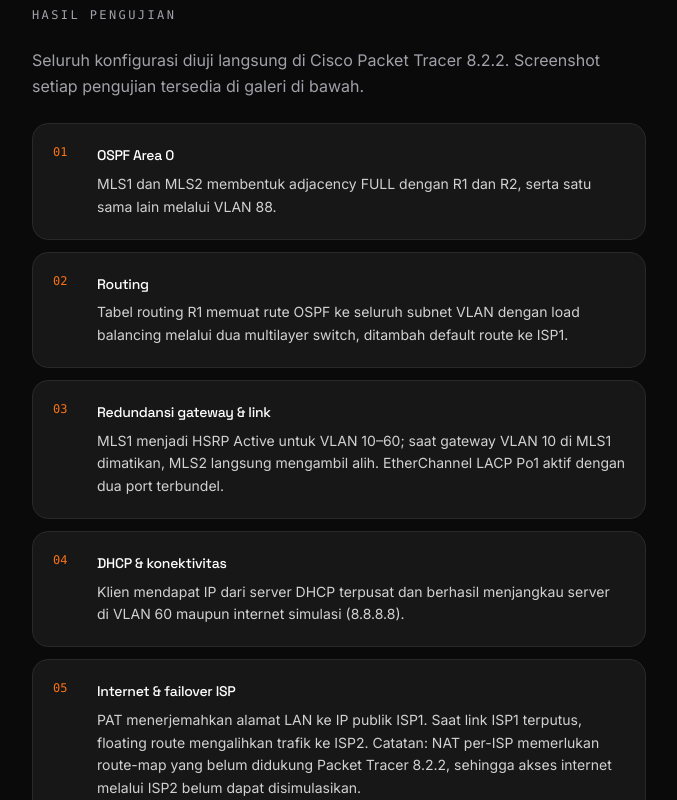
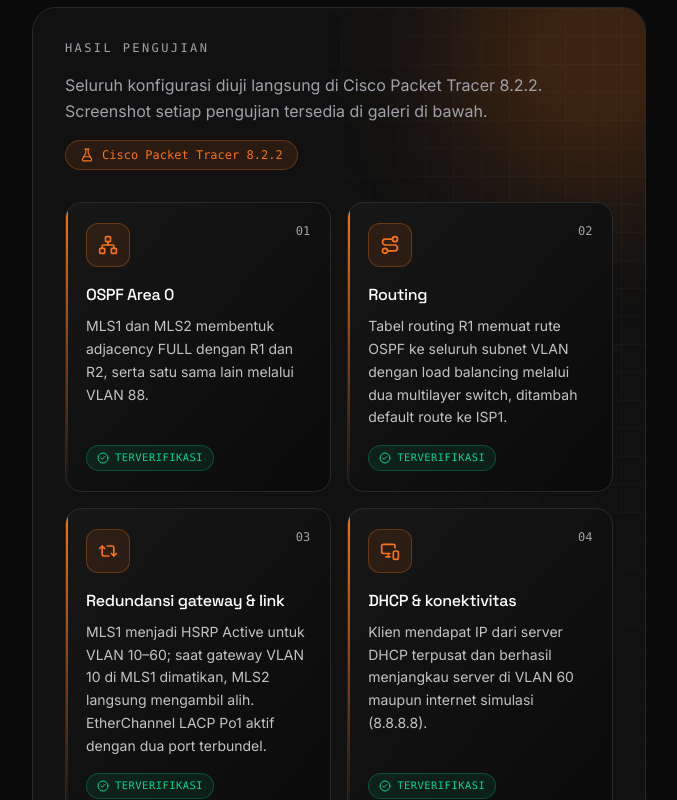
Before and after one commit to ajietiswara2024/ajiet-portfolio, a React (Vite) app: page /projects/ccna-final-project-jaringan-gedung-perusahaan in a window 1280 px wide. Shown: the part 3900-4700 px from the top of the page, without its empty margins (64-741 px from the left). Built offline with nearby package versions, Linux system fonts and the light colour scheme.

Commit message:
Restyle CCNA test results section
Give the results a framed panel with a subtle grid and accent glow, icon
cards in a two-column grid, a verified badge per result and a separate
note line for the ISP2 NAT limitation.

Co-Authored-By: Claude Opus 5.5 <noreply@anthropic.com>

```diff
--- a/src/data/projects.ts
+++ b/src/data/projects.ts
@@ -76,26 +76,33 @@ export const projects: Project[] = [
       items: [
         {
           title: 'OSPF Area 0',
+          icon: 'ospf',
           result: 'MLS1 dan MLS2 membentuk adjacency FULL dengan R1 dan R2, serta satu sama lain melalui VLAN 88.',
         },
         {
           title: 'Routing',
+          icon: 'routing',
           result: 'Tabel routing R1 memuat rute OSPF ke seluruh subnet VLAN dengan load balancing melalui dua multilayer switch, ditambah default route ke ISP1.',
         },
         {
           title: 'Redundansi gateway & link',
+          icon: 'redundancy',
           result: 'MLS1 menjadi HSRP Active untuk VLAN 10–60; saat gateway VLAN 10 di MLS1 dimatikan, MLS2 langsung mengambil alih. EtherChannel LACP Po1 aktif dengan dua port terbundel.',
         },
         {
           title: 'DHCP & konektivitas',
+          icon: 'client',
           result: 'Klien mendapat IP dari server DHCP terpusat dan berhasil menjangkau server di VLAN 60 maupun internet simulasi (8.8.8.8).',
         },
         {
           title: 'Internet & failover ISP',
-          result: 'PAT menerjemahkan alamat LAN ke IP publik ISP1. Saat link ISP1 terputus, floating route mengalihkan trafik ke ISP2. Catatan: NAT per-ISP memerlukan route-map yang belum didukung Packet Tracer 8.2.2, sehingga akses internet melalui ISP2 belum dapat disimulasikan.',
+          icon: 'internet',
+          result: 'PAT menerjemahkan alamat LAN ke IP publik ISP1. Saat link ISP1 terputus, floating route mengalihkan trafik ke ISP2.',
+          note: 'NAT per-ISP memerlukan route-map yang belum didukung Packet Tracer 8.2.2, sehingga akses internet melalui ISP2 belum dapat disimulasikan.',
         },
         {
           title: 'Keamanan akses',
+          icon: 'security',
           result: 'Akses jarak jauh hanya melalui SSH versi 2 (Telnet ditolak), dan BPDU Guard aktif di seluruh port PortFast switch akses.',
         },
       ],
--- a/src/i18n/ui.ts
+++ b/src/i18n/ui.ts
@@ -66,6 +66,7 @@ const id = {
     facts: 'Ringkasan teknis',
     openImage: 'Buka gambar ukuran penuh',
     files: 'Unduhan',
+    verified: 'Terverifikasi',
     completed: 'Selesai',
     animation: 'Simulasi alur data',
     animationHint: 'Animasi berdasarkan topologi dan alamat IP asli proyek. Pilih skenario untuk melihat bagaimana paket berpindah di jaringan.',
@@ -170,6 +171,7 @@ const en: UiStrings = {
     facts: 'Technical summary',
     openImage: 'Open full-size image',
     files: 'Downloads',
+    verified: 'Verified',
     completed: 'Completed',
     animation: 'Data flow simulation',
     animationHint: 'Animation based on the project’s real topology and IP addressing. Pick a scenario to see how packets move through the network.',
--- a/src/pages/ProjectDetailPage.tsx
+++ b/src/pages/ProjectDetailPage.tsx
@@ -1,6 +1,23 @@
 import { motion } from 'framer-motion'
 import { lazy, Suspense } from 'react'
-import { ArrowLeft, ArrowRight, Check, Download, ExternalLink, ImagePlus, Maximize2 } from 'lucide-react'
+import {
+  ArrowLeft,
+  ArrowRight,
+  Check,
+  CircleCheck,
+  Download,
+  ExternalLink,
+  FlaskConical,
+  Globe,
+  ImagePlus,
+  Info,
+  Maximize2,
+  MonitorSmartphone,
+  Network,
+  Repeat2,
+  Route,
+  ShieldCheck,
+} from 'lucide-react'
 import { Link, useParams } from 'react-router-dom'
 import { GithubIcon } from '../components/icons/BrandIcons'
 import { ButtonLink } from '../components/ui/Button'
@@ -17,6 +34,15 @@ import { NotFoundPage } from './NotFoundPage'
 const CcnaTopology = lazy(() => import('../components/ccna/CcnaTopology'))
 
 const ease = [0.22, 1, 0.36, 1] as const
+const reviewIcons = {
+  ospf: Network,
+  routing: Route,
+  redundancy: Repeat2,
+  client: MonitorSmartphone,
+  internet: Globe,
+  security: ShieldCheck,
+}
+
 const sectionLabel = 'font-mono text-xs tracking-[0.2em] text-muted uppercase'
 
 export function ProjectDetailPage() {
@@ -192,19 +218,56 @@ export function ProjectDetailPage() {
 
             {project.review && (
               <Reveal>
-                <h2 className={sectionLabel}>{project.review.title}</h2>
-                <p className="mt-6 text-base leading-relaxed text-muted">{project.review.intro}</p>
-                <ol className="mt-6 space-y-3">
-                  {project.review.items.map((item, i) => (
-                    <li key={i} className="card grid gap-3 p-5 sm:grid-cols-[2rem_1fr]">
-                      <span className="font-mono text-xs text-accent">{String(i + 1).padStart(2, '0')}</span>
-                      <div className="space-y-1.5 text-sm leading-relaxed">
-                        <h3 className="font-medium text-fg">{item.title}</h3>
-                        <p className="text-fg/80">{item.result}</p>
+                <section className="relative overflow-hidden rounded-3xl border border-line bg-ink-2 p-5 sm:p-8">
+                  <div
+                    aria-hidden
+                    className="pointer-events-none absolute inset-0 opacity-[0.35] [background-image:linear-gradient(to_right,var(--color-line)_1px,transparent_1px),linear-gradient(to_bottom,var(--color-line)_1px,transparent_1px)] [background-size:28px_28px] [mask-image:radial-gradient(ellipse_at_top_right,black,transparent_70%)]"
+                  />
+                  <div aria-hidden className="pointer-events-none absolute -top-24 -right-24 size-72 rounded-full bg-accent/20 blur-3xl" />
+                  <div className="relative">
+                    <div className="flex flex-wrap items-end justify-between gap-4">
+                      <div>
+                        <h2 className={sectionLabel}>{project.review.title}</h2>
+                        <p className="mt-4 max-w-xl text-base leading-relaxed text-muted">{project.review.intro}</p>
                       </div>
-                    </li>
-                  ))}
-                </ol>
+                      <span className="inline-flex items-center gap-2 rounded-full border border-accent/30 bg-accent/10 px-3.5 py-1.5 font-mono text-xs text-accent">
+                        <FlaskConical size={14} aria-hidden /> Cisco Packet Tracer 8.2.2
+                      </span>
+                    </div>
+                    <ol className="mt-8 grid gap-4 sm:grid-cols-2">
+                      {project.review.items.map((item, i) => {
+                        const Icon = reviewIcons[item.icon ?? 'ospf']
+                        return (
+                          <li
+                            key={i}
+                            className="group relative flex flex-col gap-4 overflow-hidden rounded-2xl border border-line bg-gradient-to-br from-card to-ink p-5 transition-colors hover:border-accent/50"
+                          >
+                            <span aria-hidden className="absolute inset-y-0 left-0 w-0.5 bg-gradient-to-b from-accent to-transparent" />
+                            <div className="flex items-start justify-between gap-3">
+                              <span className="inline-flex size-11 items-center justify-center rounded-xl border border-accent/30 bg-accent/10 text-accent">
+                                <Icon size={20} aria-hidden />
+                              </span>
+                              <span className="font-mono text-xs text-muted">{String(i + 1).padStart(2, '0')}</span>
+                            </div>
+                            <div className="space-y-2">
+                              <h3 className="font-medium text-fg">{item.title}</h3>
+                              <p className="text-sm leading-relaxed text-fg/75">{item.result}</p>
+                            </div>
+                            {item.note && (
+                              <p className="flex gap-2 rounded-xl border border-line bg-ink/60 p-3 text-xs leading-relaxed text-muted">
+                                <Info size={14} className="mt-0.5 shrink-0 text-accent-soft" aria-hidden />
+                                {item.note}
+                              </p>
+                            )}
+                            <span className="mt-auto inline-flex w-fit items-center gap-1.5 rounded-full border border-emerald-500/30 bg-emerald-500/10 px-2.5 py-1 font-mono text-[0.65rem] tracking-wider text-emerald-400 uppercase">
+                              <CircleCheck size={12} aria-hidden /> {ui.projects.verified}
+                            </span>
+                          </li>
+                        )
+                      })}
+                    </ol>
+                  </div>
+                </section>
               </Reveal>
             )}
 
--- a/src/types/content.ts
+++ b/src/types/content.ts
@@ -69,7 +69,14 @@ export interface Project {
   /** Optional data table (e.g. VLAN plan). */
   table?: { title: string; columns: string[]; rows: string[][] }
   /** Test results: what was verified, each with a short title. */
-  review?: { title: string; intro: string; items: { title: string; result: string }[] }
+  review?: { title: string; intro: string; items: {
+      title: string
+      result: string
+      /** Short caveat shown under the result. */
+      note?: string
+      icon?: 'ospf' | 'routing' | 'redundancy' | 'client' | 'internet' | 'security'
+    }[]
+  }
   /** Video episodes (vertical MP4 + poster) shown as a playable gallery. */
   videos?: {
     title: string
```
